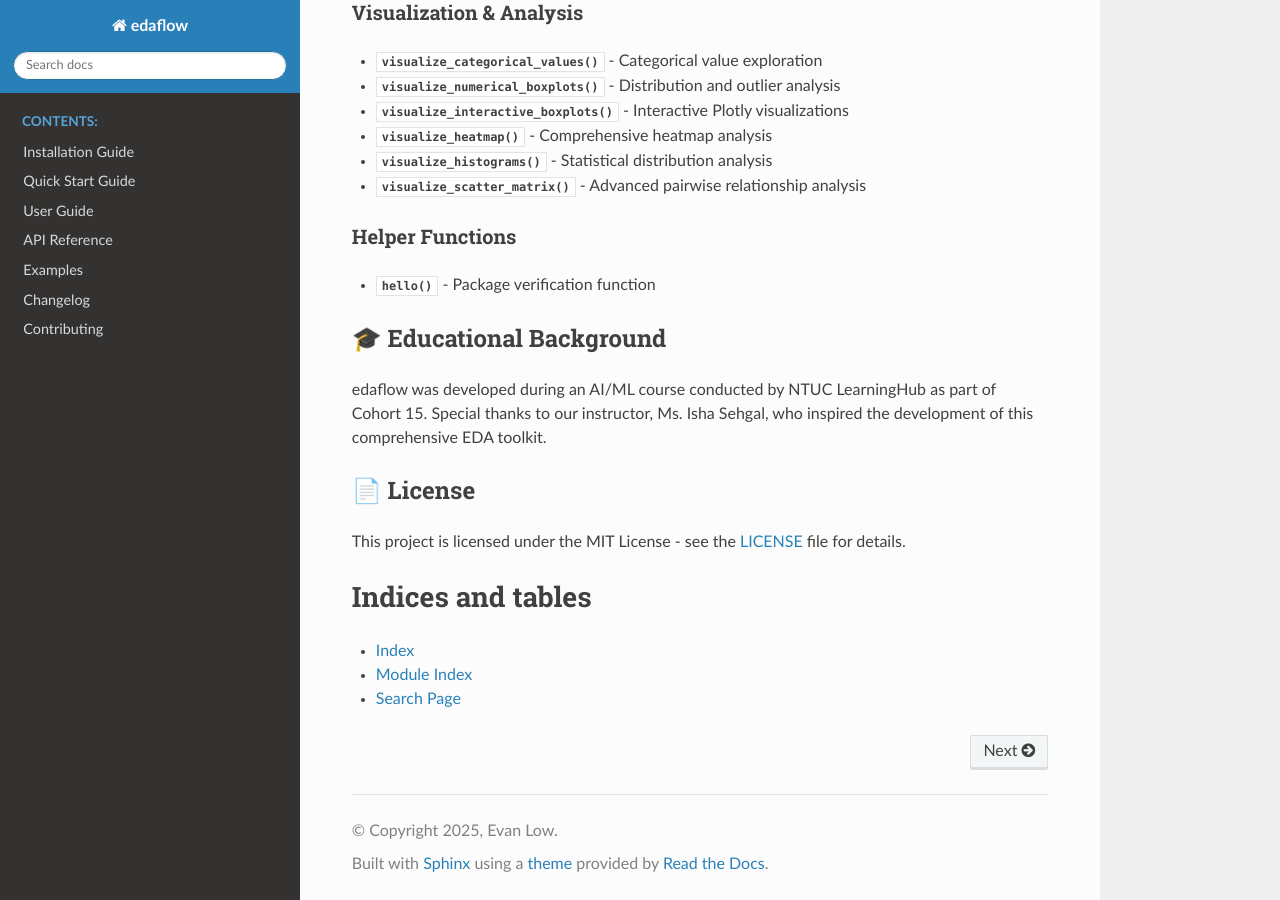
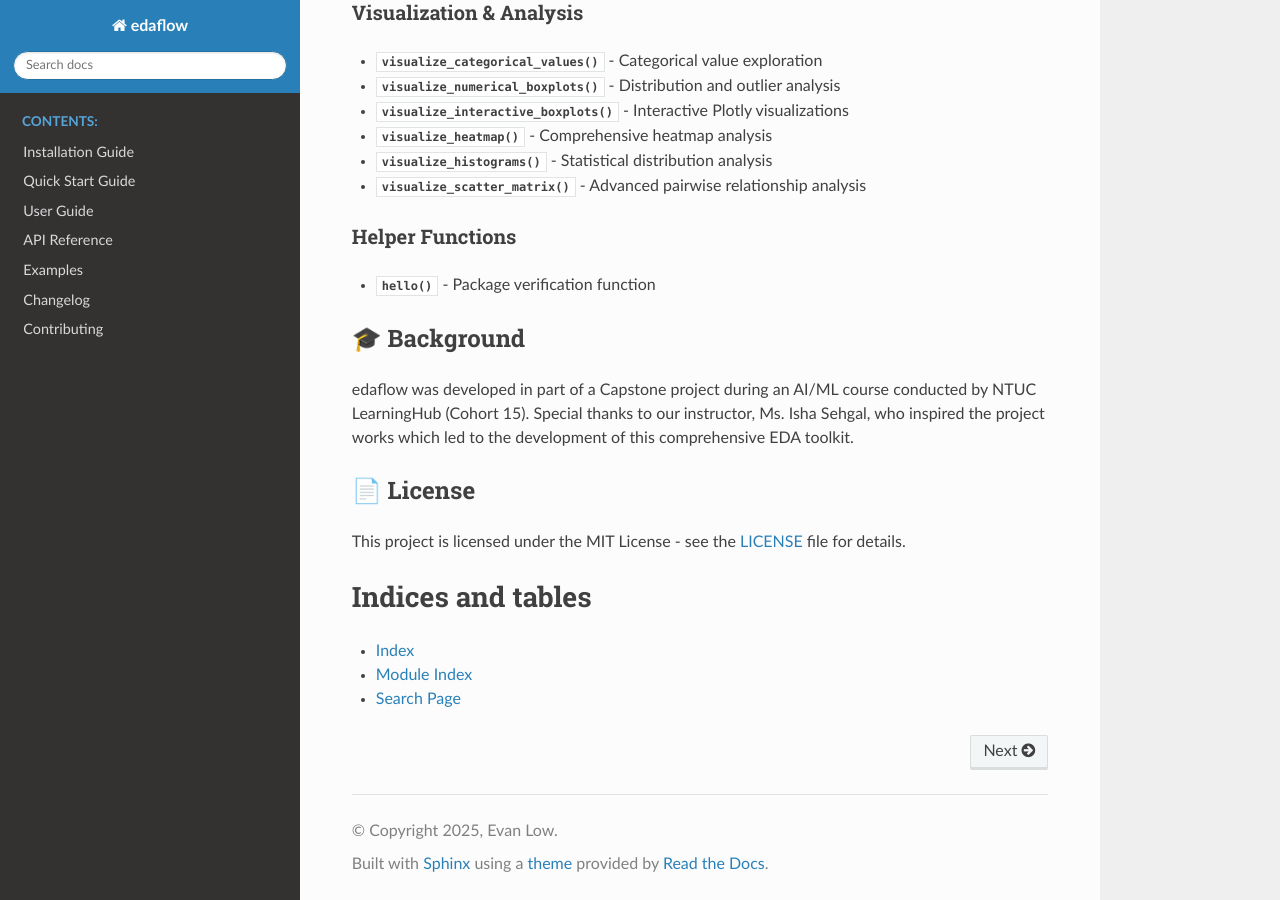
Before and after one commit to evanlow/edaflow, a Sphinx documentation site: the page built from docs/source/index.rst, in a window 1280 px wide and 900 px high, scrolled down 3405 px. Built offline with Sphinx 7.4.7 and the Read the Docs theme 3.1.0, drawn with Linux system fonts in a browser that asks for light colours; pages that are not in the unit, such as notebooks, are missing from menus.

Commit message:
docs: Update Background section in documentation
- Change section title from 'Educational Background' to 'Background'
- Clarify that edaflow was developed as part of a Capstone project
- Refine wording about instructor inspiration and project development
- Improve professional presentation of project origins

```diff
--- a/docs/source/index.rst
+++ b/docs/source/index.rst
@@ -111,11 +111,11 @@ edaflow provides 14 comprehensive EDA functions organized into logical categorie
 ~~~~~~~~~~~~~~~~~~~~
 * :func:`~edaflow.hello` - Package verification function
 
-🎓 **Educational Background**
+🎓 **Background**
 -----------------------------
 
-edaflow was developed during an AI/ML course conducted by NTUC LearningHub as part of Cohort 15.
-Special thanks to our instructor, Ms. Isha Sehgal, who inspired the development of this comprehensive EDA toolkit.
+edaflow was developed in part of a Capstone project during an AI/ML course conducted by NTUC LearningHub (Cohort 15).
+Special thanks to our instructor, Ms. Isha Sehgal, who inspired the project works which led to the development of this comprehensive EDA toolkit.
 
 📄 **License**
 --------------
```
